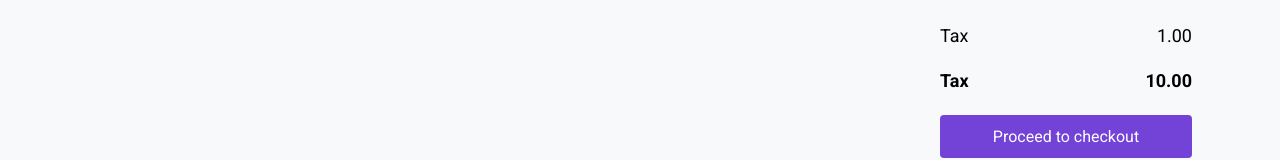
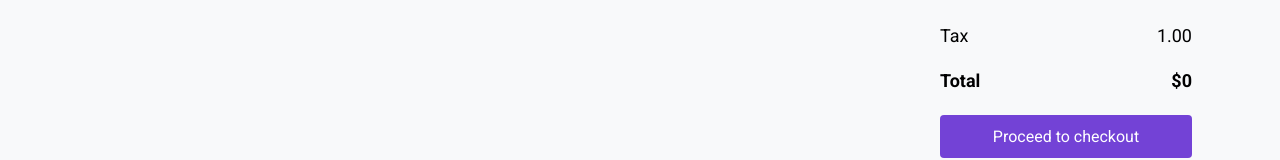
Before and after one commit to ethan5432/ecommerce-using-react, a React (Create React App) app: page /cart in a window 1280 px wide. Shown: the part 249-409 px from the top of the page. Built offline with nearby package versions, Linux system fonts and the light colour scheme.

Commit message:
dynamic cart done

```diff
--- a/src/App.js
+++ b/src/App.js
@@ -12,11 +12,19 @@ function App() {
   const [cart, setcart] = useState([])
 
   function addToCart(book) {
-    setcart(...cart, {...book, quantity: 1})
+    setcart([...cart, { ...book, quantity: 1 }])
   }
 
-  function changeQuantity(book) {
-    console.log(book.quantity)
+  function changeQuantity(book, quantity) {
+    setcart(cart.map(item => {
+      return item.id === book.id
+        ? {
+
+          ...item,
+          quantity: +quantity,
+        }
+        : item
+    }));
   }
 
   useEffect(() => {
--- a/src/Pages/Cart.jsx
+++ b/src/Pages/Cart.jsx
@@ -1,6 +1,14 @@
-import React from "react";
+import React, { useEffect, useState } from "react";
 
-const Cart = ({cart, changeQuantity}) => {
+const Cart = ({ cart, changeQuantity }) => {
+  const Total = () => {
+    let price = 0;
+    cart.forEach((item) => {
+      price += +((item.salePrice || item.originalPrice) * (item.quantity)).toFixed(2);
+    });
+    return price
+  }
+
   return (
     <div id="books__body">
       <main id="books__main">
@@ -38,10 +46,11 @@ const Cart = ({cart, changeQuantity}) => {
                             min={0}
                             max_={99}
                             className="cart__input"
+                            value={book.quantity}
                             onChange={(event) => changeQuantity(book, event.target.value) }
                           />
                         </div>
-                        <div className="cart__total">10$</div>
+                        <div className="cart__total">{((book.salePrice || book.originalPrice) * book.quantity).toFixed(2) }</div>
                       </div>
                     );
                   })
@@ -59,8 +68,8 @@ const Cart = ({cart, changeQuantity}) => {
                 <span>1.00</span>
               </div>
               <div className="total__item total__price">
-                <span>Tax</span>
-                <span>10.00</span>
+                <span>Total</span>
+                <span>${Total()}</span>
               </div>
               <button
                 className="btn btn__checkout no-cursor"
```
